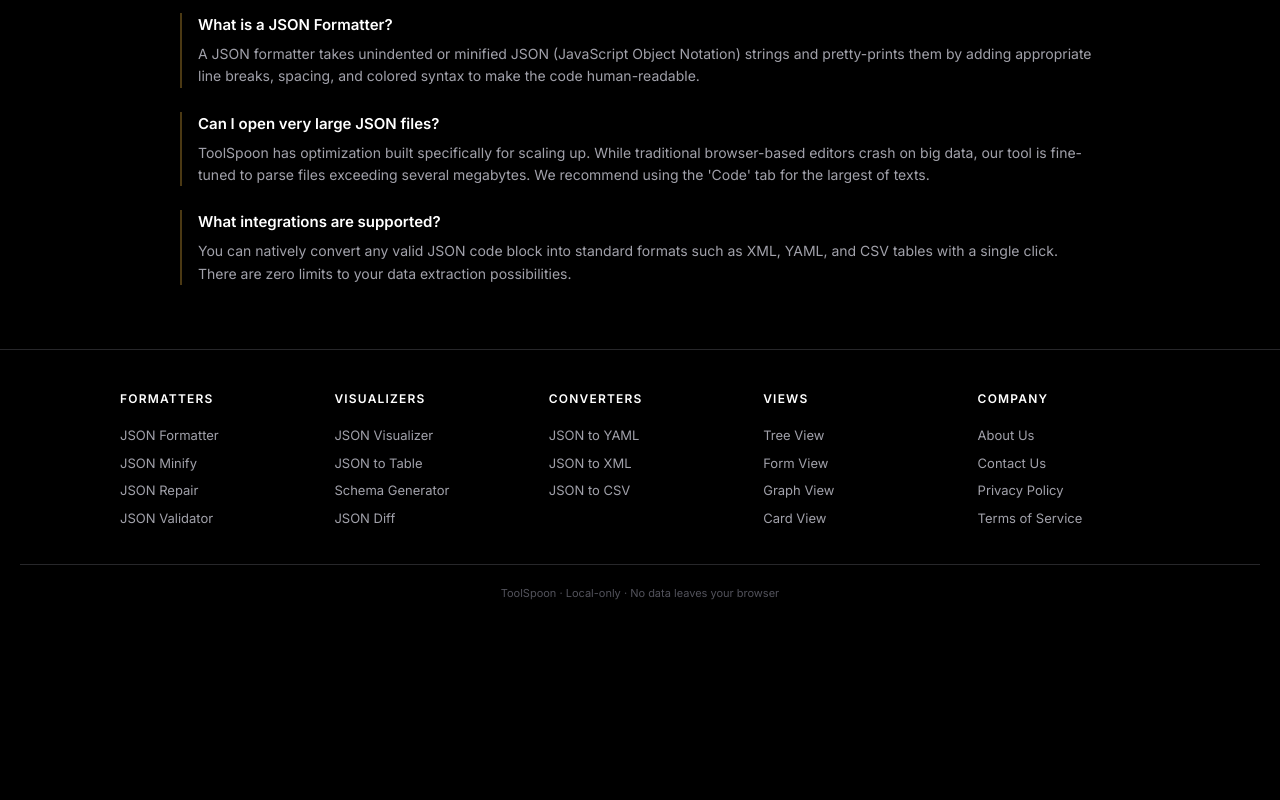
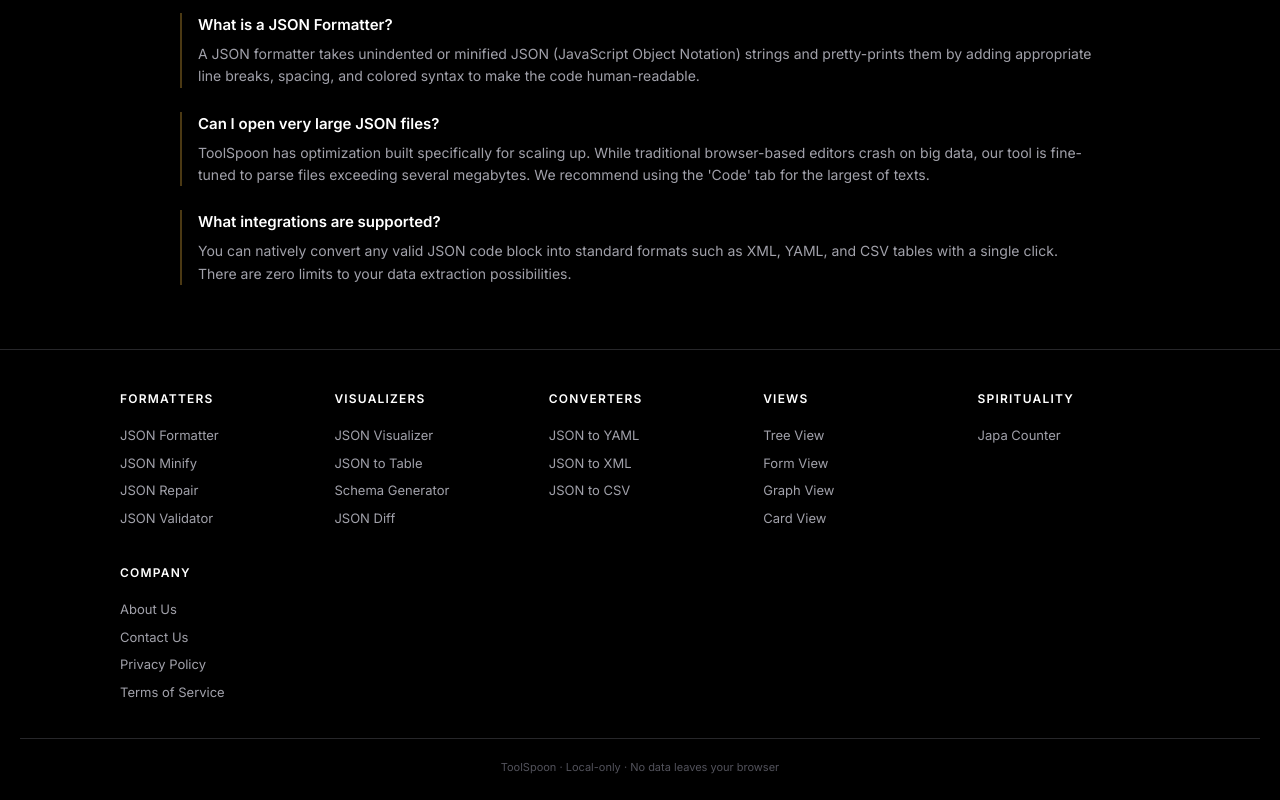
Before and after one commit to anshulkr713/toolspoon, a Svelte app: page / in a window 1280 px wide. Shown: the part 1266-2066 px from the top of the page. Before the commit the page ends 1892 px from the top, so only its background shows below. Built offline with nearby package versions, Linux system fonts and the light colour scheme.

Commit message:
Add Spirituality section with Japa Counter to footer and sitemap

```diff
--- a/src/App.svelte
+++ b/src/App.svelte
@@ -1023,6 +1023,10 @@
         <a href="#card" onclick={(e) => { e.preventDefault(); outputViewMode = 'view'; }}>Card View</a>
       </div>
       <div class="footer-col">
+        <h4>Spirituality</h4>
+        <a href="https://mantra.toolspoon.com/japacounter" target="_blank" rel="noopener noreferrer">Japa Counter</a>
+      </div>
+      <div class="footer-col">
         <h4>Company</h4>
         <a href="/about/">About Us</a>
         <a href="/contact/">Contact Us</a>
```
Also changed, not shown: 1 other file (tests, documents, lock files or other folders).
